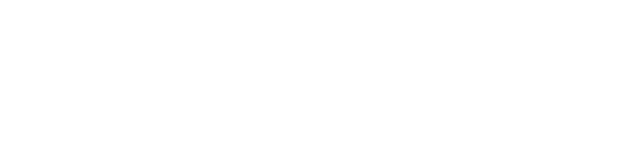
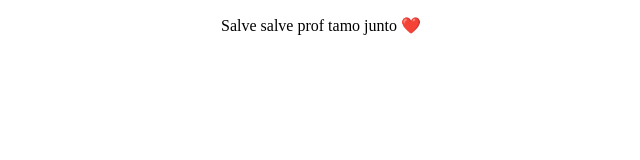
Before and after one commit to xNandaz/scm, a plain HTML site: page index.html in a window 1280 px wide. Shown: the whole page, without its empty margins (319-959 px from the left). Drawn offline with Linux system fonts and the light colour scheme.

Commit message:
commit-atualizado

```diff
--- a/index.html
+++ b/index.html
@@ -7,6 +7,9 @@
     <title>Engenharia</title>
 </head>
 <body>
+    <center>
 
+        <p>Salve salve prof tamo junto ❤️ </p>
+    </center>
 </body>
 </html>
```
